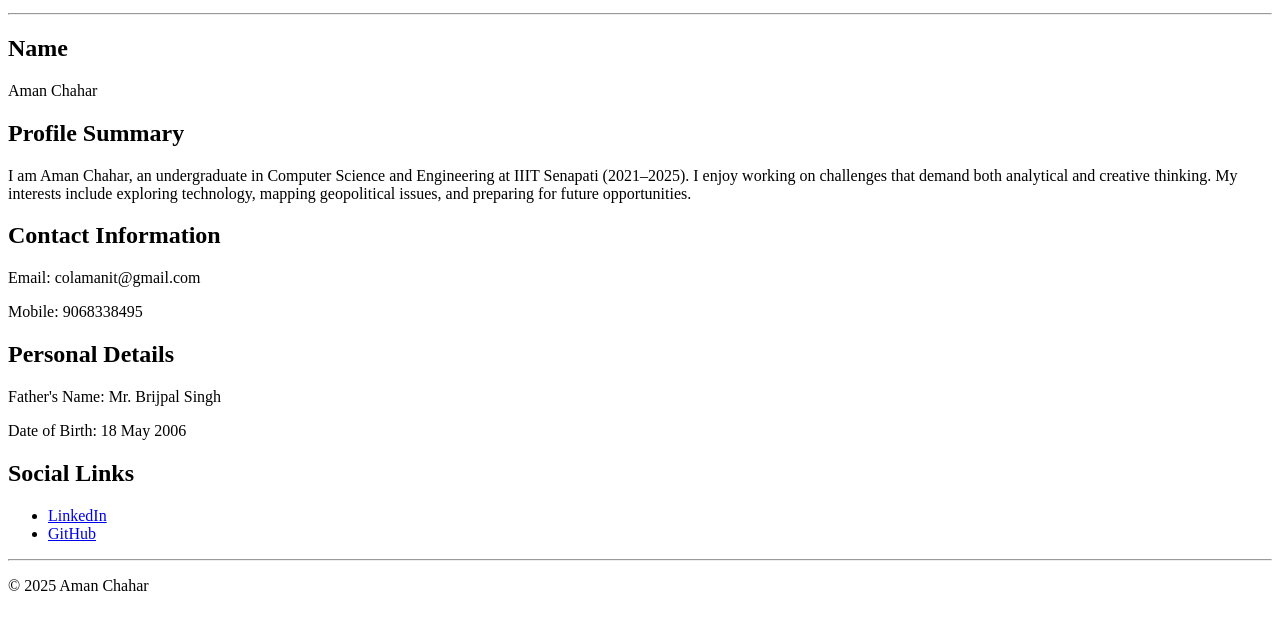
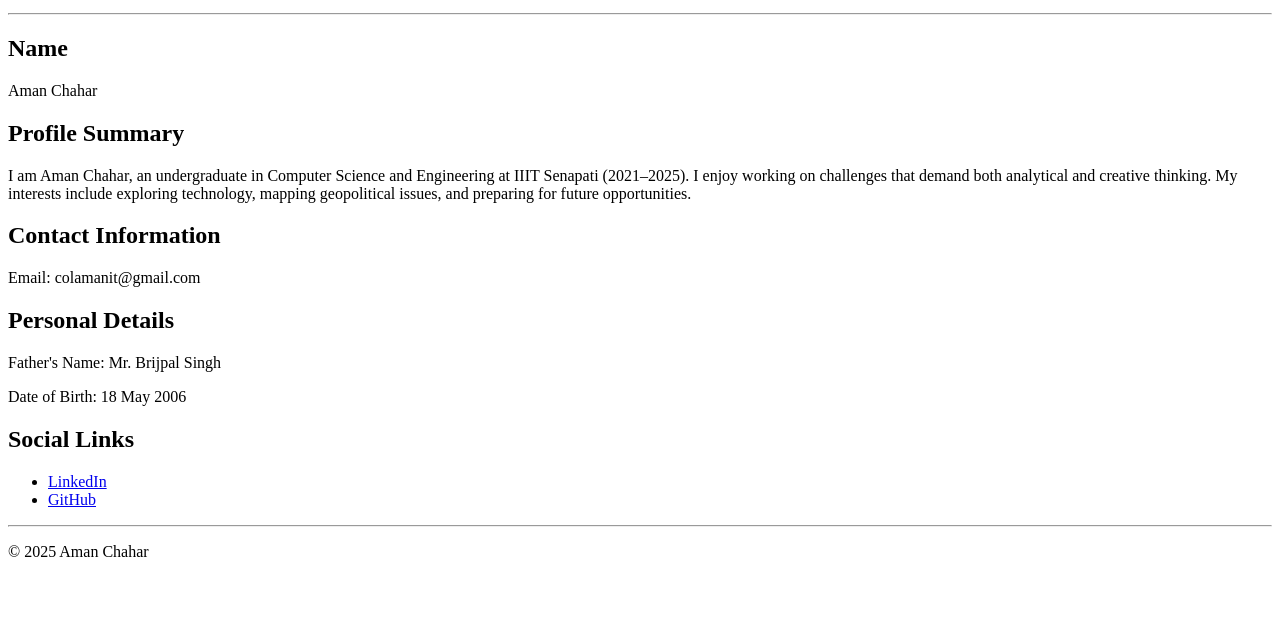
Before and after one commit to Amanthink/aman_chahar, a plain HTML site: page index.html in a window 1280 px wide. Shown: the part 101-730 px from the top of the page. Drawn offline with Linux system fonts and the light colour scheme.

Commit message:
Update index.html

```diff
--- a/index.html
+++ b/index.html
@@ -23,7 +23,6 @@
 
   <h2>Contact Information</h2>
   <p>Email: colamanit@gmail.com</p>
-  <p>Mobile: 9068338495</p>
 
   <h2>Personal Details</h2>
   <p>Father's Name: Mr. Brijpal Singh</p>
```
